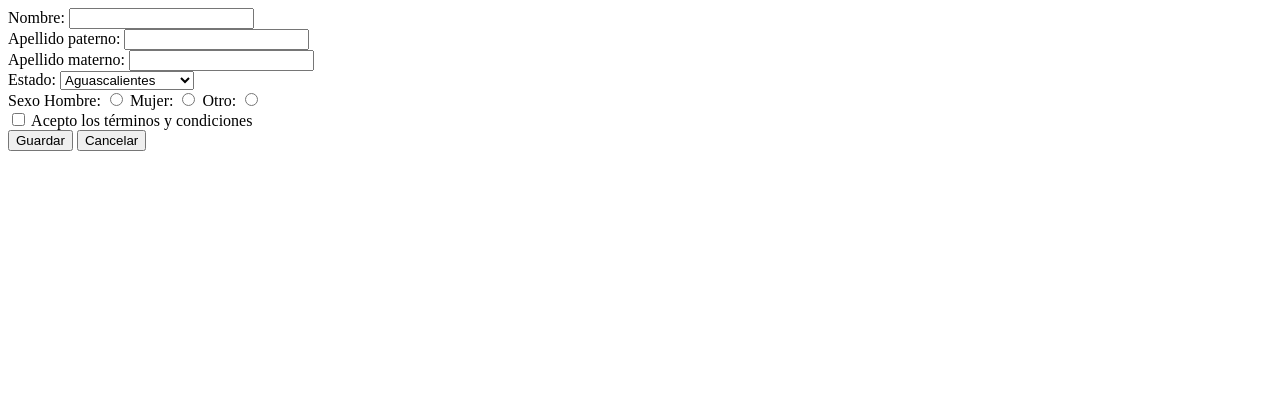
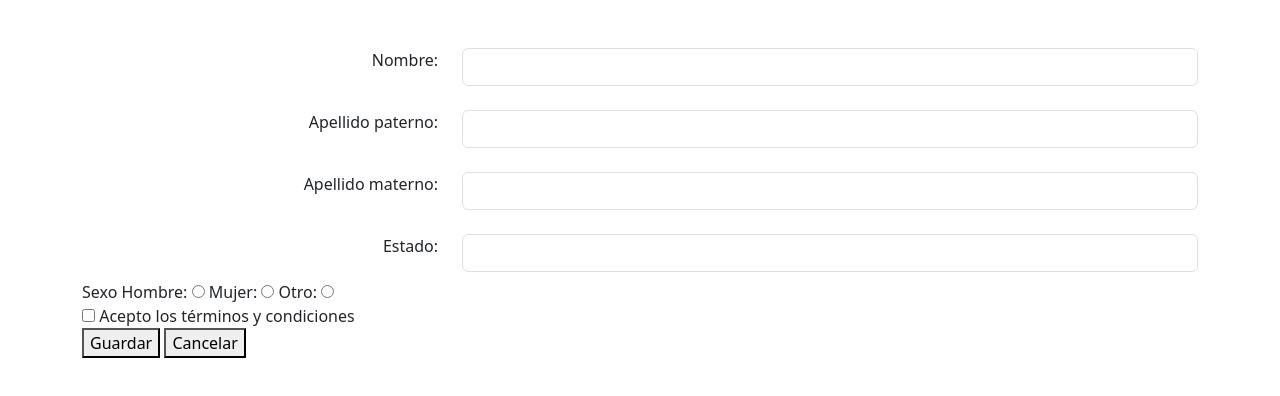
Before and after one commit to elricad1308/mi-primer-repo, a plain HTML site: page index.html in a window 1280 px wide. Drawn offline with Linux system fonts and the light colour scheme.

Commit message:
:memo: Cambiados estilos del formulario para Bootstrap

```diff
--- a/index.html
+++ b/index.html
@@ -4,17 +4,57 @@
     <meta charset="UTF-8">
     <meta name="viewport" content="width=device-width, initial-scale=1.0">
     <title>My Web Page</title>
+    <link href="styles/bootstrap.min.css" rel="stylesheet">
 </head>
 <body>
+    <div class="container mt-5">
     <form action="">
-        Nombre:
-        <input type="text"><br>
-        Apellido paterno:
-        <input type="text"><br>
-        Apellido materno:
-        <input type="text"><br>
-        Estado:
-        <select name="state" id="state">
+        <div class="row mb-2 mb-md-4">
+            <div class="col-12 col-md-4 text-md-end">
+                <label
+                  class="form-label text-md-end"
+                  for="inp-nombre">Nombre:</label>
+            </div>
+            <div class="col-12 col-md-8">
+                <input
+                  id="inp-nombre"
+                  type="text"
+                  class="form-control">
+            </div>
+        </div> <!-- .row -->
+
+        <div class="row mb-2 mb-md-4">
+            <div class="col-12 col-md-4 text-md-end">
+                <label
+                  class="form-label"
+                  for="inp-paterno">Apellido paterno:</label>
+            </div>
+            <div class="col-12 col-md-8">
+                <input
+                  class="form-control"
+                  id="inp-paterno" type="text">
+            </div>
+        </div> <!-- .row -->
+        <div class="row mb-2 mb-md-4">
+            <div class="col-12 col-md-4 text-md-end">
+                <label
+                class="form-label"
+                for="inp-materno">Apellido materno:</label>
+            </div>
+            <div class="col-12 col-md-8">
+                <input
+                class="form-control"
+                id="inp-materno" type="text">
+            </div>
+        </div>
+
+       <div class="row mb-1 mb-md-2">
+        <div class="col-6 col-md-4 text-md-end">
+            <label for="state" class="form-label">Estado:</label>
+        </div>
+        <div class="col-12 col-md-8">
+        <select class="form-control">
+            <option value ></option>
             <option value="Aguascalientes">Aguascalientes</option>
             <option value="Baja California">Baja California</option>
             <option value="Baja California Sur">Baja California Sur</option>
@@ -45,8 +85,11 @@
             <option value="Tlaxcala">Tlaxcala</option>
             <option value="Veracruz">Veracruz</option>
             <option value="Yucatán">Yucatán</option>
-            <option value="Zacatecas">Zacatecas</option>
-        </select><br>
+            <option value="Zacatecas">Zacatecas</option></select>
+        </div>
+    </div><!--row-->
+
+
         Sexo
         Hombre:
         <input type="radio">
@@ -59,5 +102,6 @@
         <button>Guardar</button>
         <button>Cancelar</button>
     </form>
+</div>
 </body>
 </html>
```
